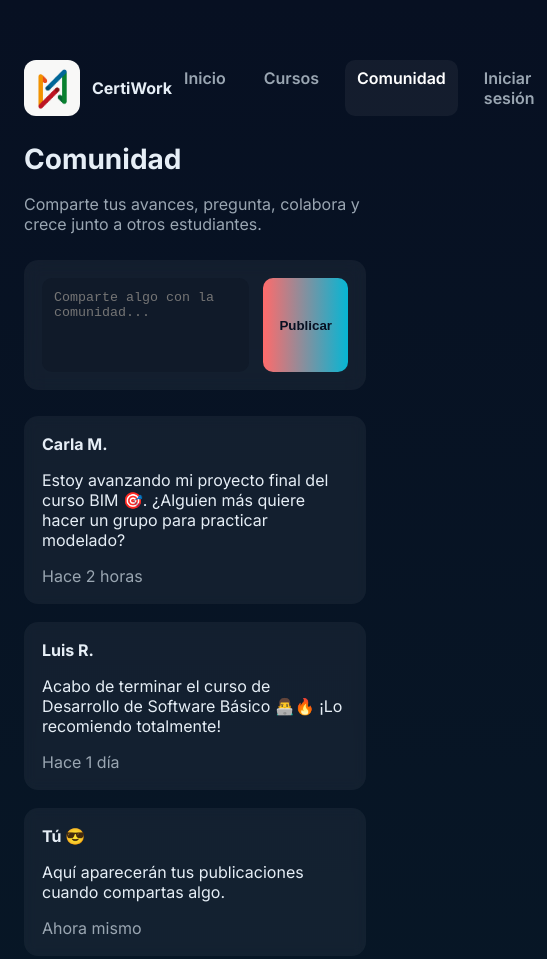
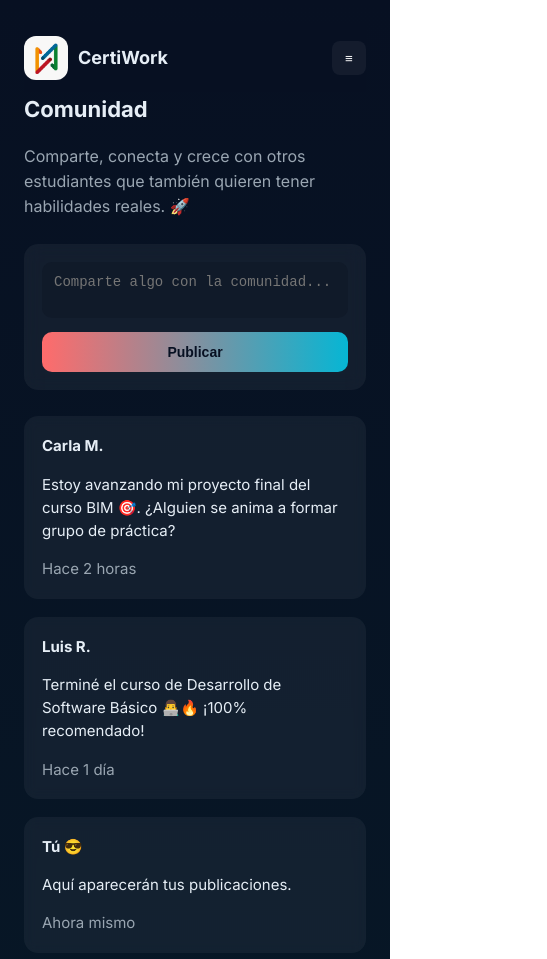
Before and after one commit to Nahomid/certiwork, a plain HTML site: page comunidad.html in a window 390 px wide. Shown: the top 959 px of the page, 547 px wide, since content can reach past the window. Drawn offline with Linux system fonts and the light colour scheme.

Commit message:
Update comunidad.html

```diff
--- a/comunidad.html
+++ b/comunidad.html
@@ -5,6 +5,7 @@
   <meta name="viewport" content="width=device-width,initial-scale=1" />
   <title>CertiWork — Comunidad</title>
   <link href="https://fonts.googleapis.com/css2?family=Inter:wght@300;400;600;700;800&display=swap" rel="stylesheet">
+
   <style>
     :root{
       --bg-1:#071022;
@@ -18,21 +19,54 @@
       --radius:14px;
       font-family:'Inter',system-ui;
     }
-    body{margin:0;background:linear-gradient(180deg,var(--bg-1),var(--bg-2));color:var(--text)}
+    body{margin:0;background:linear-gradient(180deg,var(--bg-1),var(--bg-2));color:var(--text);line-height:1.55;}
+
     a{text-decoration:none;color:inherit}
 
-    .wrap{max-width:1150px;margin:36px auto;padding:24px}
+    .wrap{max-width:1150px;margin:auto;padding:24px}
 
-    header{display:flex;justify-content:space-between;align-items:center;margin-bottom:26px}
-    .brand{display:flex;gap:12px;align-items:center}
-    .brand img{width:56px;border-radius:12px}
-    nav{display:flex;gap:14px}
-    nav a{padding:8px 12px;border-radius:10px;font-weight:600;color:var(--muted)}
-    nav a.active{background:var(--glass);color:white}
+    /* HEADER */
+    header{
+      display:flex;justify-content:space-between;align-items:center;
+      padding:12px 0;
+      position:sticky;top:0;z-index:100;background:var(--bg-1);
+    }
+    .brand{display:flex;gap:10px;align-items:center;font-size:18px;font-weight:700}
+    .brand img{width:44px;border-radius:12px}
+
+    nav{display:flex;gap:14px;transition:.3s ease;}
+    nav a{padding:8px 12px;border-radius:10px;font-weight:600;color:var(--muted);font-size:14px;}
+    nav a.active, nav a:hover{background:var(--glass);color:white}
+
+    /* MENU MOBILE */
+    #toggleMenu{
+      display:none;
+      width:34px;height:34px;background:var(--glass);
+      border-radius:8px;border:none;cursor:pointer;color:white;
+      align-items:center;justify-content:center;
+    }
+
+    @media(max-width:780px){
+      nav{
+        position:absolute;top:64px;right:24px;
+        background:var(--glass);
+        backdrop-filter:blur(8px);
+        padding:14px;
+        border-radius:12px;
+        display:none;flex-direction:column;gap:8px;
+      }
+      nav.show{display:flex;}
+      #toggleMenu{display:flex;}
+    }
 
     h1{margin:0 0 18px;font-size:28px}
+    @media(max-width:600px){
+      h1{font-size:22px}
+    }
 
-    /* Publish Box */
+    .muted{color:var(--muted)}
+
+    /* Post Input */
     .post-box{
       background:var(--glass);
       padding:18px;border-radius:var(--radius);
@@ -42,32 +76,44 @@
     .post-box textarea{
       flex:1;background:#101a29;border:none;outline:none;
       padding:12px;border-radius:10px;color:white;resize:none;height:70px;
+      font-size:14px;
     }
     .send-btn{
       background:linear-gradient(90deg,var(--accent-2),var(--accent));
       border:none;padding:12px 16px;border-radius:10px;font-weight:700;cursor:pointer;color:#071022;
+      font-size:14px;
     }
 
-    /* Posts */
+    @media(max-width:600px){
+      .post-box{flex-direction:column;}
+      .send-btn{width:100%;}
+    }
+
+    /* Feed */
     .feed{display:flex;flex-direction:column;gap:18px}
     .post{
       background:var(--glass);padding:18px;border-radius:var(--radius);
       backdrop-filter:blur(6px);
+      font-size:15px;
     }
-    .post-user{font-weight:700;margin-bottom:8px}
-    .muted{color:var(--muted)}
+    .post-user{font-weight:700;margin-bottom:4px;font-size:15px;}
 
-    footer{text-align:center;margin-top:40px;color:var(--muted)}
+    footer{text-align:center;margin-top:40px;color:var(--muted);padding-bottom:24px;font-size:14px;}
   </style>
+
 </head>
 <body>
+
 <div class="wrap">
 
 <header>
   <div class="brand">
     <img src="certiwork-logo.png" alt="CertiWork">
-    <strong>CertiWork</strong>
+    CertiWork
   </div>
+
+  <button id="toggleMenu">≡</button>
+
   <nav>
     <a href="index.html">Inicio</a>
     <a href="cursos.html">Cursos</a>
@@ -77,31 +123,31 @@
 </header>
 
 <h1>Comunidad</h1>
-<p class="muted" style="margin-bottom:26px;">Comparte tus avances, pregunta, colabora y crece junto a otros estudiantes.</p>
+<p class="muted" style="margin-bottom:26px; max-width:700px;">
+  Comparte, conecta y crece con otros estudiantes que también quieren tener habilidades reales. 🚀
+</p>
 
-<!-- Publicar -->
 <div class="post-box">
   <textarea placeholder="Comparte algo con la comunidad..."></textarea>
   <button class="send-btn">Publicar</button>
 </div>
 
-<!-- Feed -->
 <div class="feed">
   <div class="post">
     <div class="post-user">Carla M.</div>
-    <p>Estoy avanzando mi proyecto final del curso BIM 🎯. ¿Alguien más quiere hacer un grupo para practicar modelado?</p>
+    <p>Estoy avanzando mi proyecto final del curso BIM 🎯. ¿Alguien se anima a formar grupo de práctica?</p>
     <div class="muted" style="margin-top:6px;">Hace 2 horas</div>
   </div>
 
   <div class="post">
     <div class="post-user">Luis R.</div>
-    <p>Acabo de terminar el curso de Desarrollo de Software Básico 👨‍💻🔥 ¡Lo recomiendo totalmente!</p>
+    <p>Terminé el curso de Desarrollo de Software Básico 👨‍💻🔥 ¡100% recomendado!</p>
     <div class="muted" style="margin-top:6px;">Hace 1 día</div>
   </div>
 
   <div class="post">
     <div class="post-user">Tú 😎</div>
-    <p>Aquí aparecerán tus publicaciones cuando compartas algo.</p>
+    <p>Aquí aparecerán tus publicaciones.</p>
     <div class="muted" style="margin-top:6px;">Ahora mismo</div>
   </div>
 </div>
@@ -109,5 +155,12 @@
 <footer>CertiWork © 2025 — Creciendo juntos.</footer>
 
 </div>
+
+<script>
+  const toggle = document.getElementById("toggleMenu");
+  const nav = document.querySelector("nav");
+  toggle.onclick = () => nav.classList.toggle("show");
+</script>
+
 </body>
 </html>
```
